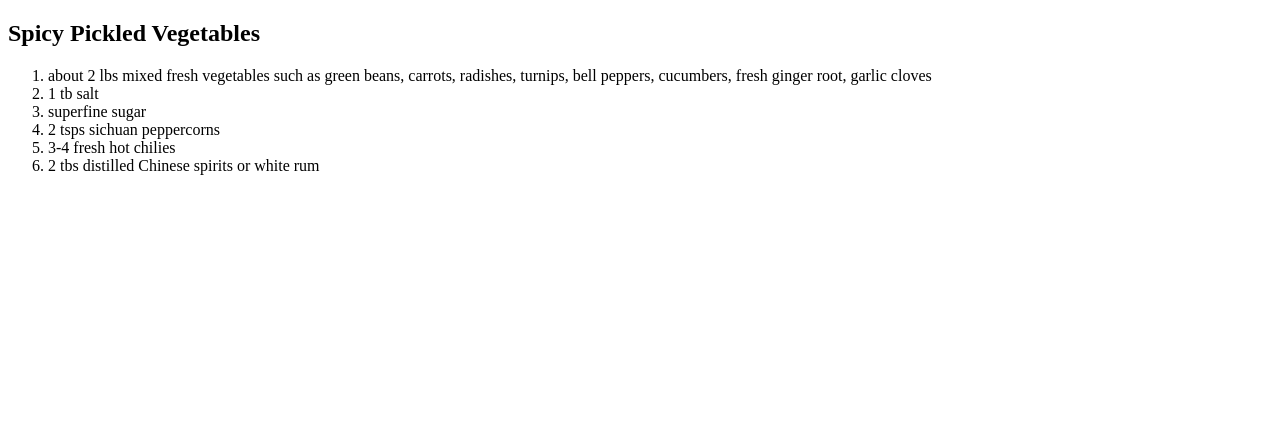
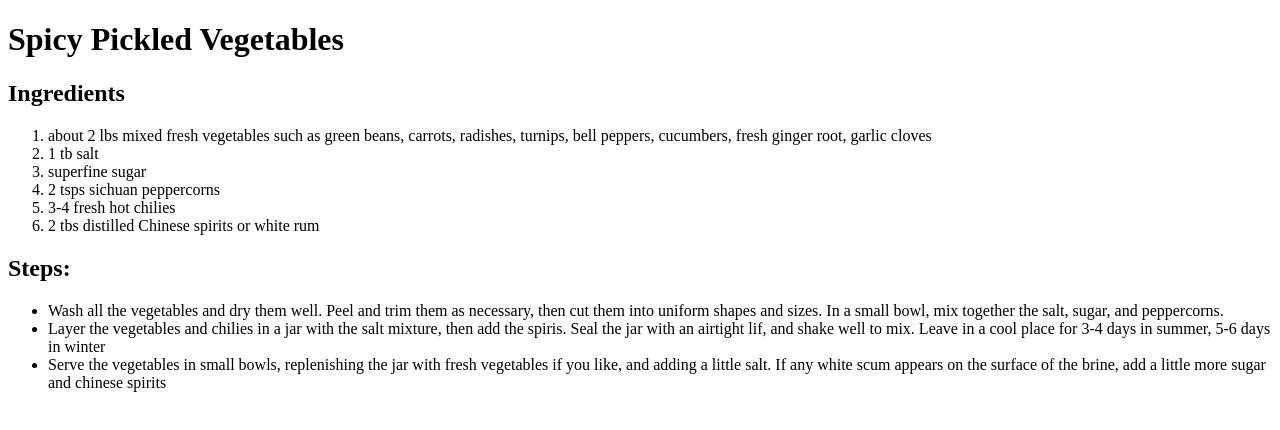
Before and after one commit to Ade11edA/first, a plain HTML site: page index.html in a window 1280 px wide. Drawn offline with Linux system fonts and the light colour scheme.

Commit message:
Updated with steps

```diff
--- a/index.html
+++ b/index.html
@@ -2,8 +2,9 @@
 <html>
 <body>
 
-<h2>Spicy Pickled Vegetables</h2>
+<h1>Spicy Pickled Vegetables</h1>
 
+<h2>Ingredients</h2>
 <ol>
   <li>about 2 lbs mixed fresh vegetables such as green beans, carrots, radishes, turnips, bell peppers, cucumbers, fresh ginger root, garlic cloves</li>
   <li>1 tb salt</li>
@@ -12,5 +13,12 @@
   <li>3-4 fresh hot chilies</li>
   <li>2 tbs distilled Chinese spirits or white rum</li>
 </ol>
+
+<h2>Steps:</h2>
+<ul>
+    <li>Wash all the vegetables and dry them well. Peel and trim them as necessary, then cut them into uniform shapes and sizes. In a small bowl, mix together the salt, sugar, and peppercorns.</li>
+    <li>Layer the vegetables and chilies in a jar with the salt mixture, then add the spiris. Seal the jar with an airtight lif, and shake well to mix. Leave in a cool place for 3-4 days in summer, 5-6 days in winter</li>
+    <li>Serve the vegetables in small bowls, replenishing the jar with fresh vegetables if you like, and adding a little salt. If any white scum appears on the surface of the brine, add a little more sugar and chinese spirits</li>
+</ul>
 </body>
 </html>
```
